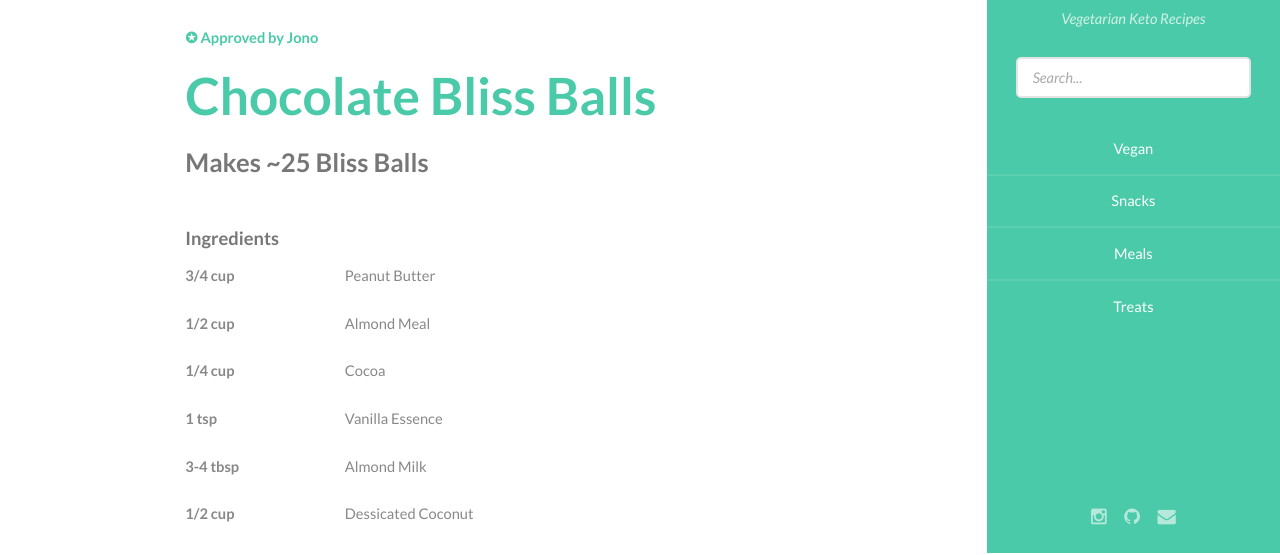
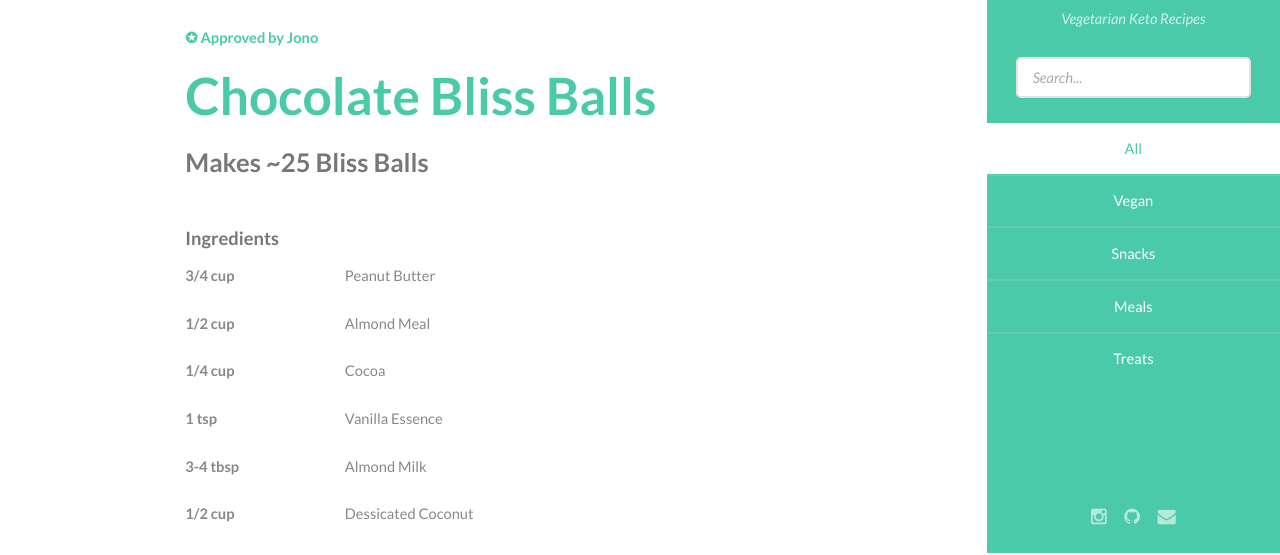
Before and after one commit to foopod/vegeto, a plain HTML site: page index.html in a window 1280 px wide. Shown: the part 247-802 px from the top of the page. Drawn offline with nearby package versions, Linux system fonts and the light colour scheme; some packages are replaced by stand-ins of ours.

Commit message:
Added all category that removes all filters

```diff
--- a/index.html
+++ b/index.html
@@ -27,6 +27,7 @@
 
 				<nav id="nav">
 					<ul>
+                        <li><a class="active" href="#" ng-click="filters = ''">All</a></li>
 						<li><a href="#" ng-click="filters = 'Vegan'">Vegan</a></li>
 						<li><a href="#" ng-click="filters = 'Snacks'">Snacks</a></li>
 						<li><a href="#" ng-click="filters = 'Meals'">Meals</a></li>
```
